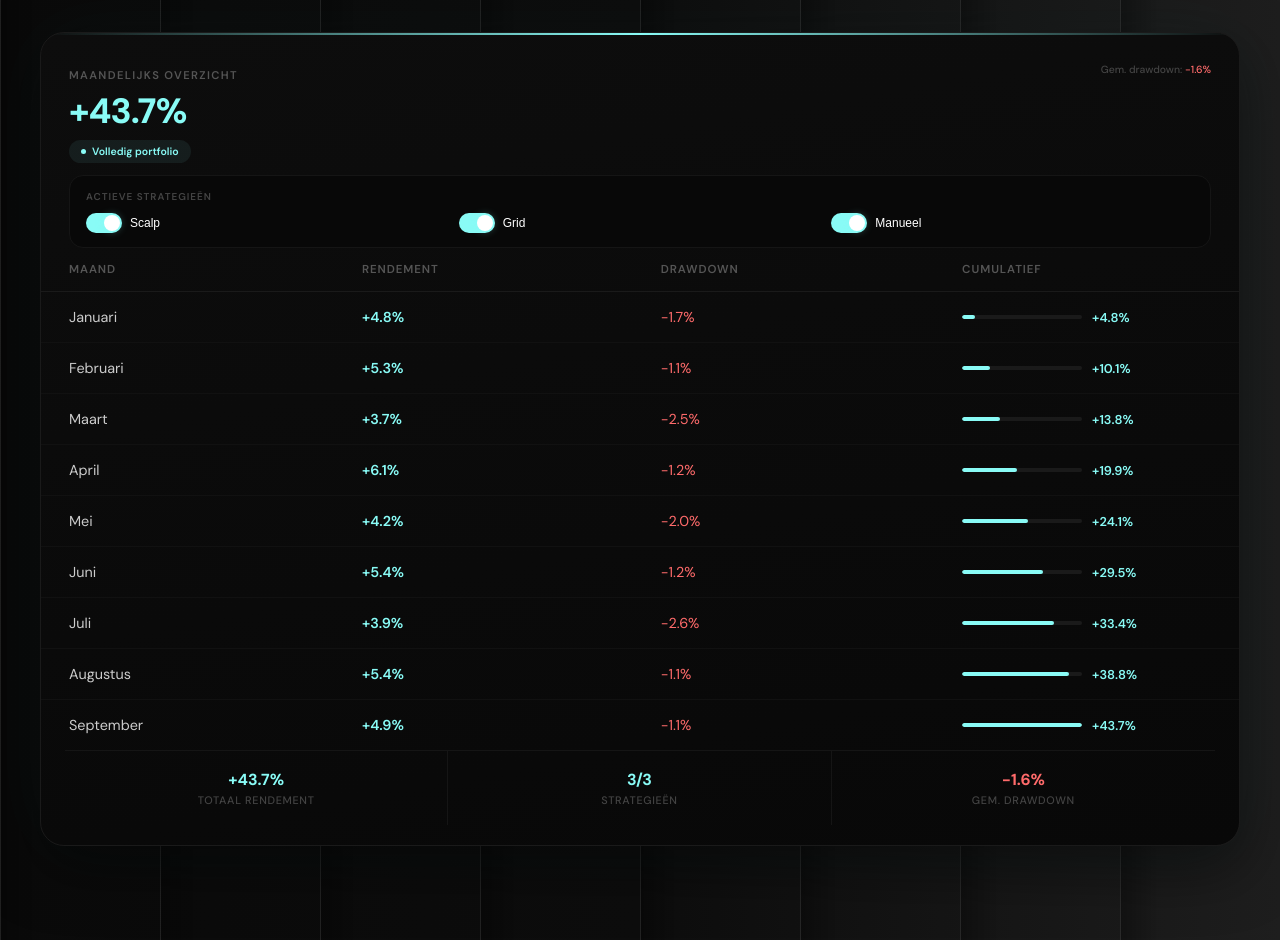
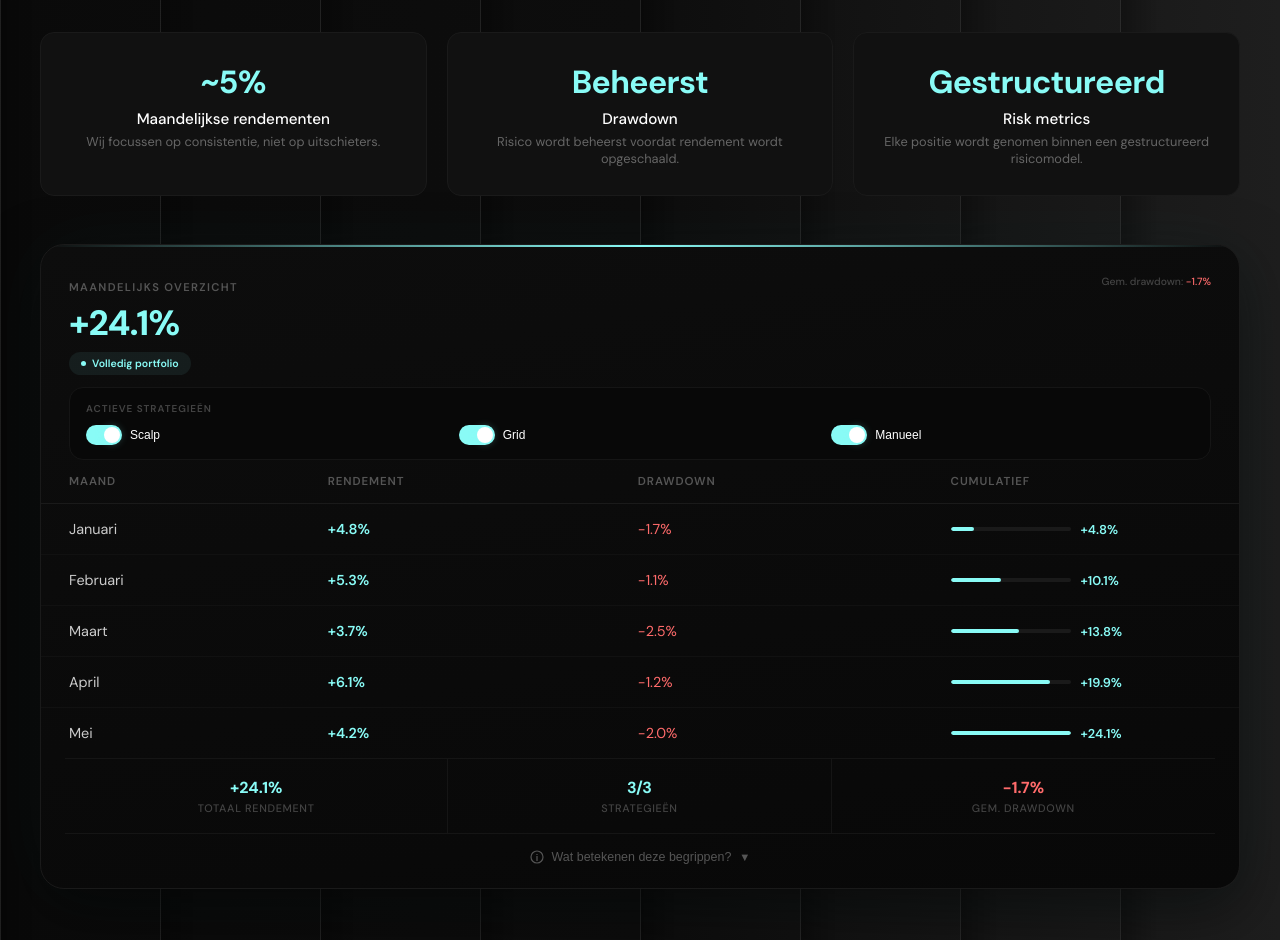
Before and after one commit to z2yn2d9mpb-cpu/TP-Investing, a Next.js app: page / in a window 1280 px wide. Shown: the part 1860-2800 px from the top of the page. Built offline with nearby package versions, Linux system fonts and the light colour scheme.

Commit message:
Update page.jsx

```diff
--- a/app/page.jsx
+++ b/app/page.jsx
@@ -385,10 +385,11 @@ const PERF_DATA = {
   grid:    [{ r: 1.8, d: -0.6 }, { r: 1.5, d: -0.4 }, { r: 1.9, d: -0.8 }, { r: 2.0, d: -0.5 }, { r: 1.4, d: -0.7 }, { r: 1.7, d: -0.3 }, { r: 2.2, d: -0.9 }, { r: 1.6, d: -0.5 }, { r: 1.8, d: -0.4 }],
   manueel: [{ r: 0.9, d: -0.3 }, { r: 1.0, d: -0.2 }, { r: 0.4, d: -0.5 }, { r: 0.9, d: -0.1 }, { r: 0.9, d: -0.4 }, { r: 1.2, d: -0.2 }, { r: 0.6, d: -0.3 }, { r: 1.1, d: -0.2 }, { r: 0.8, d: -0.1 }],
 }
-const PERF_MONTHS = ["Januari", "Februari", "Maart", "April", "Mei", "Juni", "Juli", "Augustus", "September"]
+const PERF_MONTHS = ["Januari", "Februari", "Maart", "April", "Mei"]
 
 function PerformanceTable() {
   const [active, setActive] = useState(new Set([1, 2, 3]))
+  const [showInfo, setShowInfo] = useState(false)
 
   const toggleStrategy = (id) => {
     setActive(prev => {
@@ -537,7 +538,40 @@ function PerformanceTable() {
         ))}
       </div>
 
-      <div style={{ height: 20 }} />
+      {/* Info dropdown */}
+      <div style={{ margin: "0 24px", borderTop: "1px solid #151515" }}>
+        <button onClick={() => setShowInfo(!showInfo)} style={{
+          width: "100%", background: "none", border: "none", cursor: "pointer",
+          display: "flex", alignItems: "center", justifyContent: "center", gap: 8,
+          padding: "16px 0", color: "#555", fontSize: "0.78rem", fontWeight: 500,
+        }}>
+          <svg width="14" height="14" viewBox="0 0 14 14" fill="none" style={{ flexShrink: 0 }}>
+            <circle cx="7" cy="7" r="6" stroke="#555" strokeWidth="1.2"/>
+            <text x="7" y="10.5" fill="#555" fontSize="9" fontFamily="sans-serif" textAnchor="middle" fontWeight="600">i</text>
+          </svg>
+          Wat betekenen deze begrippen?
+          <span style={{ transition: "transform 0.3s", transform: showInfo ? "rotate(180deg)" : "rotate(0deg)", fontSize: "0.7rem" }}>▼</span>
+        </button>
+        <div style={{
+          maxHeight: showInfo ? 400 : 0, overflow: "hidden",
+          transition: "max-height 0.5s cubic-bezier(.23,1,.32,1)",
+        }}>
+          <div style={{ padding: "0 4px 20px", display: "flex", flexDirection: "column", gap: 16 }}>
+            {[
+              { term: "Rendement", explain: "Het percentage winst dat in een bepaalde maand is behaald op het totale kapitaal." },
+              { term: "Drawdown", explain: "De maximale daling van het account vanaf een piek. Dit laat zien hoeveel risico er is genomen om het rendement te behalen." },
+              { term: "Cumulatief", explain: "Het opgetelde rendement over alle maanden samen. Dit toont de totale groei van het portfolio over de getoonde periode." },
+            ].map((item, i) => (
+              <div key={i}>
+                <span style={{ color: ACCENT, fontSize: "0.8rem", fontWeight: 600 }}>{item.term}</span>
+                <p style={{ color: "#777", fontSize: "0.82rem", lineHeight: 1.6, marginTop: 4 }}>{item.explain}</p>
+              </div>
+            ))}
+          </div>
+        </div>
+      </div>
+
+      <div style={{ height: 8 }} />
     </div>
   )
 }
@@ -629,7 +663,7 @@ export default function HomePage() {
               </h1>
 
               <p style={{ color: "#999", fontSize: "1.1rem", lineHeight: 1.7, marginBottom: 36, maxWidth: 520 }}>
-                TrustedPips is ontworpen om kapitaal te laten groeien via gestructureerd traden, risicomanagement en portfolio-gebaseerde strategieën.
+                TP-Investing is ontworpen om kapitaal te laten groeien via gestructureerd traden, risicomanagement en portfolio-gebaseerde strategieën.
               </p>
 
             <div style={{ display: "flex", flexDirection: "column", gap: 14, marginBottom: 40 }}>
@@ -659,7 +693,7 @@ export default function HomePage() {
           <div className="two-col">
             <div>
               <h2 style={{ fontSize: "clamp(1.8rem, 3.5vw, 2.6rem)", fontWeight: 800, lineHeight: 1.15, letterSpacing: "-0.02em", marginBottom: 28 }}>
-                TrustedPips is <span style={{ color: ACCENT }}>anders opgebouwd.</span>
+                TP-Investing is <span style={{ color: ACCENT }}>anders opgebouwd.</span>
               </h2>
               <p style={{ color: "#999", fontSize: "1.05rem", lineHeight: 1.7 }}>
                 Wij werken met één doel: kapitaal laten groeien met gecontroleerd risico.
@@ -753,6 +787,12 @@ export default function HomePage() {
             <p style={{ color: "#999", fontSize: "1.05rem", maxWidth: 560, margin: "0 auto", lineHeight: 1.7 }}>
               Bekijk het maandelijkse rendement per strategie-combinatie. Schakel strategieën aan of uit om het effect op rendement en drawdown te zien.
             </p>
+          </div>
+
+          <div className="metric-grid" style={{ marginBottom: 48 }}>
+            <MetricBlock label="Maandelijkse rendementen" value="~5%" sub="Wij focussen op consistentie, niet op uitschieters." delay={0}/>
+            <MetricBlock label="Drawdown" value="Beheerst" sub="Risico wordt beheerst voordat rendement wordt opgeschaald." delay={100}/>
+            <MetricBlock label="Risk metrics" value="Gestructureerd" sub="Elke positie wordt genomen binnen een gestructureerd risicomodel." delay={200}/>
           </div>
 
           <PerformanceTable />
```
